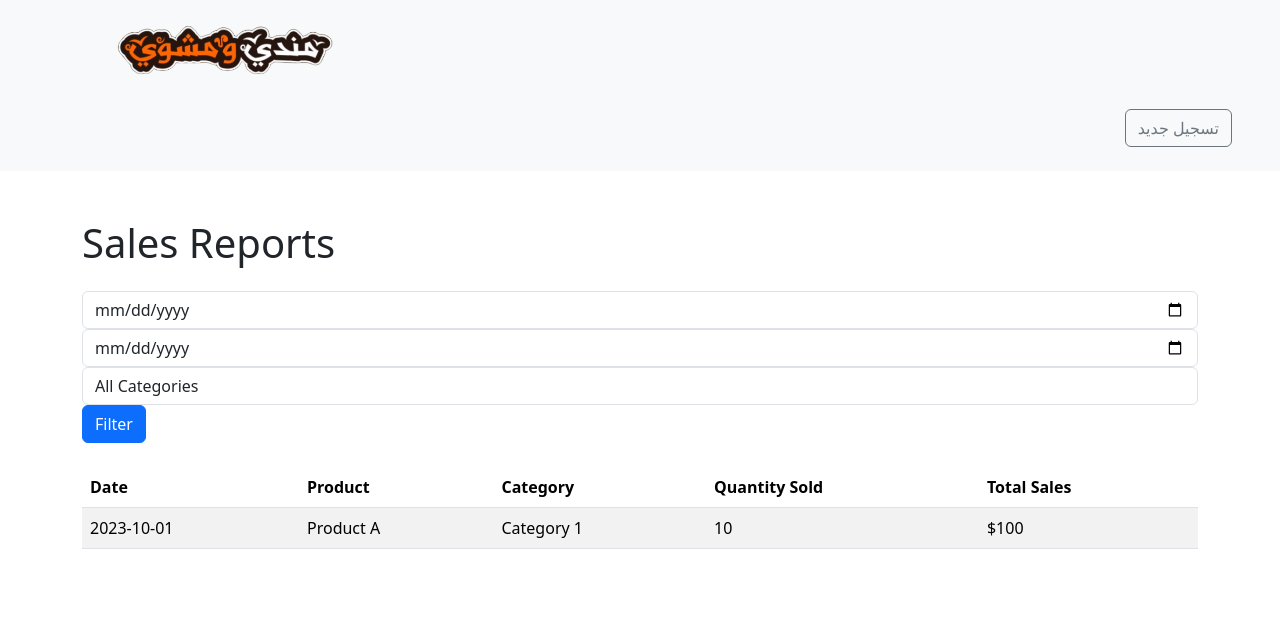
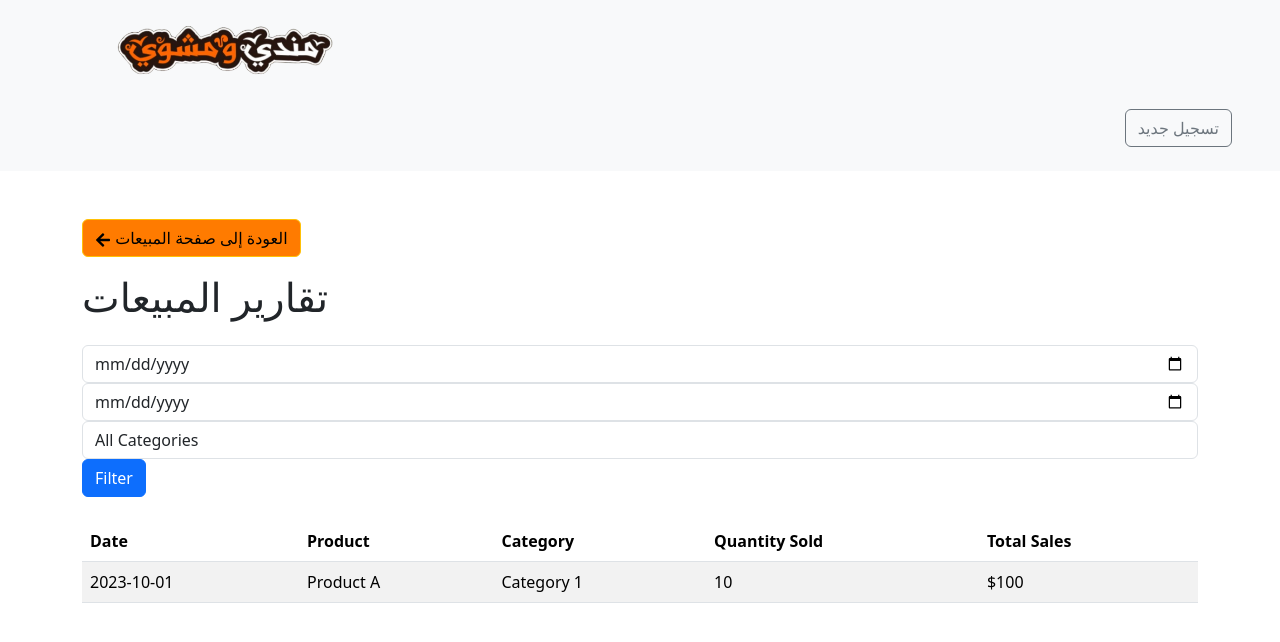
Before and after one commit to xKiura/pos-system, a React (Create React App) app in the folder frontend/: page /sales-reports in a window 1280 px wide. Shown: the top 642 px of the page. Built offline with nearby package versions, Linux system fonts and the light colour scheme.

Commit message:
some edits

```diff
--- a/frontend/src/pages/InventoryReports.jsx
+++ b/frontend/src/pages/InventoryReports.jsx
@@ -1,10 +1,15 @@
 import React from 'react';
 import 'bootstrap/dist/css/bootstrap.min.css';
+import { Link } from 'react-router-dom';
+import { FaArrowLeft } from 'react-icons/fa';
 
 const InventoryReports = () => {
   return (
     <div className="container mt-5">
-      <h1 className="mb-4">Inventory Reports</h1>
+      <Link to="/pos" className="btn btn-warning mb-3">
+        <FaArrowLeft /> العودة إلى صفحة المبيعات
+      </Link>
+      <h1 className="mb-4">المخزون</h1>
       <table className="table table-striped">
         <thead>
           <tr>
--- a/frontend/src/pages/SalesReports.jsx
+++ b/frontend/src/pages/SalesReports.jsx
@@ -1,10 +1,15 @@
 import React from 'react';
 import 'bootstrap/dist/css/bootstrap.min.css';
+import { Link } from 'react-router-dom';
+import { FaArrowLeft } from 'react-icons/fa';
 
 const SalesReports = () => {
   return (
     <div className="container mt-5">
-      <h1 className="mb-4">Sales Reports</h1>
+      <Link to="/pos" className="btn btn-warning mb-3">
+        <FaArrowLeft /> العودة إلى صفحة المبيعات
+      </Link>
+      <h1 className="mb-4">تقارير المبيعات</h1>
       <form className="mb-4">
         <div className="form-row">
           <div className="col">
```
